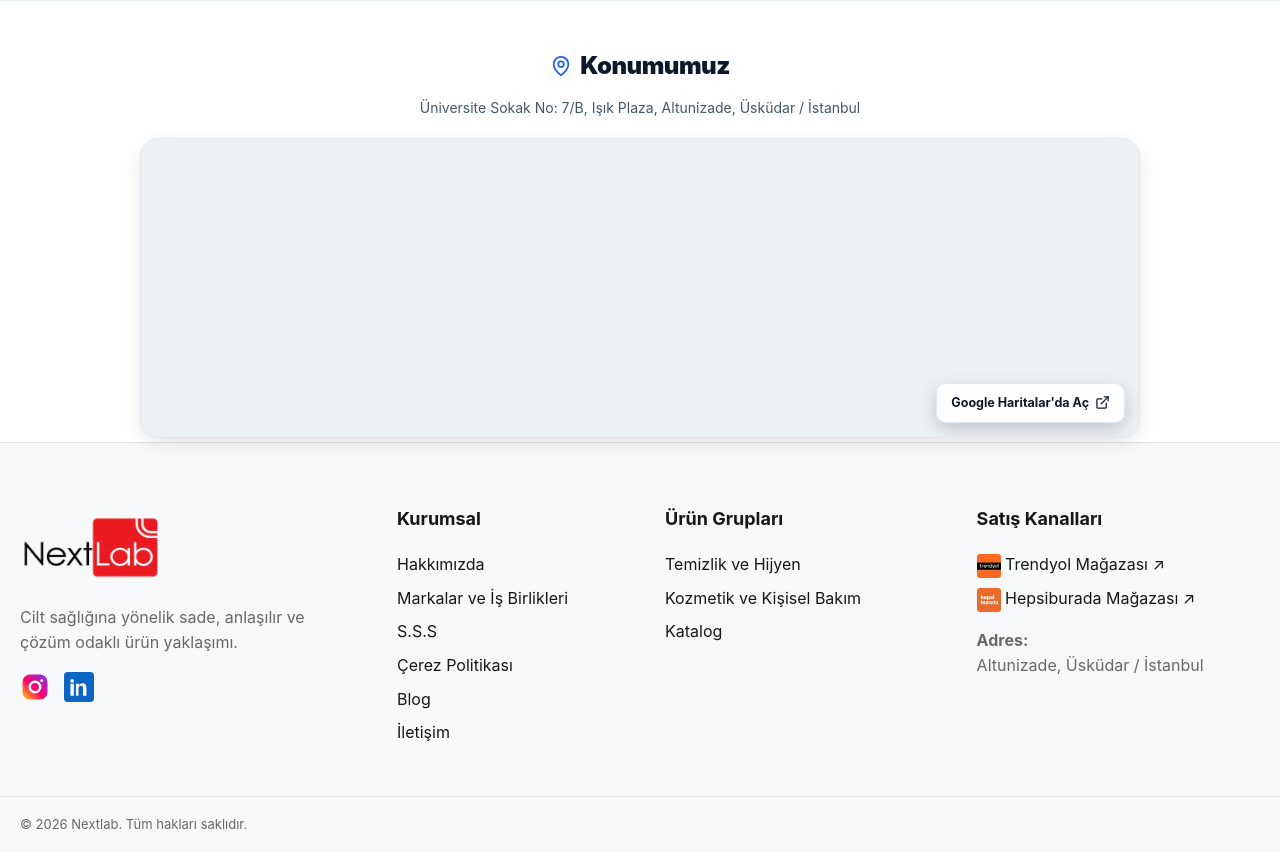
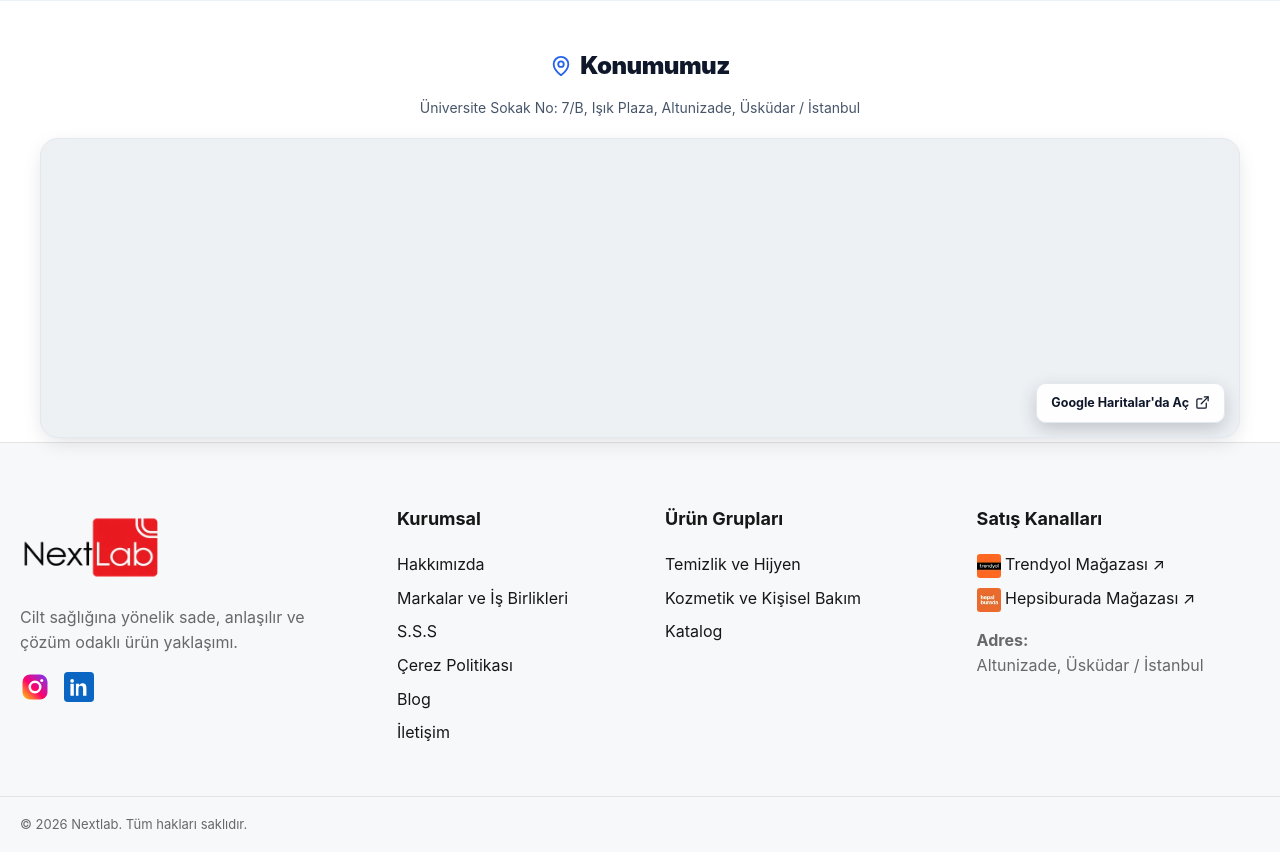
Before and after one commit to harunturan7234/nextlab-kurumsal-web-sitesi, a PHP site: page / in a window 1280 px wide. Shown: the part 4894-5746 px from the top of the page. Run offline with PHP 8.4, Linux system fonts and the light colour scheme; data comes from the database, SQL or seed files in the repository; some libraries are stand-ins or nearby versions.

Commit message:
revize: konum harita kartını sağ/sola biraz genişlet (maxw 1000->1200)
Co-Authored-By: Claude Opus 4.8 <noreply@anthropic.com>

```diff
--- a/assets/css/professional.css
+++ b/assets/css/professional.css
@@ -151,7 +151,8 @@ button, a, input, summary { -webkit-tap-highlight-color: transparent; }
 @media(prefers-reduced-motion: reduce) { html { scroll-behavior: auto; } *,*::before,*::after { animation-duration: .01ms!important; transition-duration: .01ms!important; } }
 
 /* Konum bölümü — referans tasarım (ortalı başlık + yuvarlak harita kartı) */
-.location-block { max-width: 1000px; margin: 0 auto; padding: 8px 0 4px; }
+.location-block { max-width: 1200px; margin: 0 auto; padding: 8px 0 4px; }
+.location-section > .container { max-width: 1320px; }
 .location-title { display: flex; align-items: center; justify-content: center; gap: 8px; margin-bottom: 12px; }
 .location-title h2 { font-size: clamp(20px, 2.4vw, 24px); font-weight: 900; letter-spacing: -0.02em; color: #0f172a; margin: 0; }
 .location-pin { width: 22px; height: 22px; color: #2563eb; flex-shrink: 0; }
```
